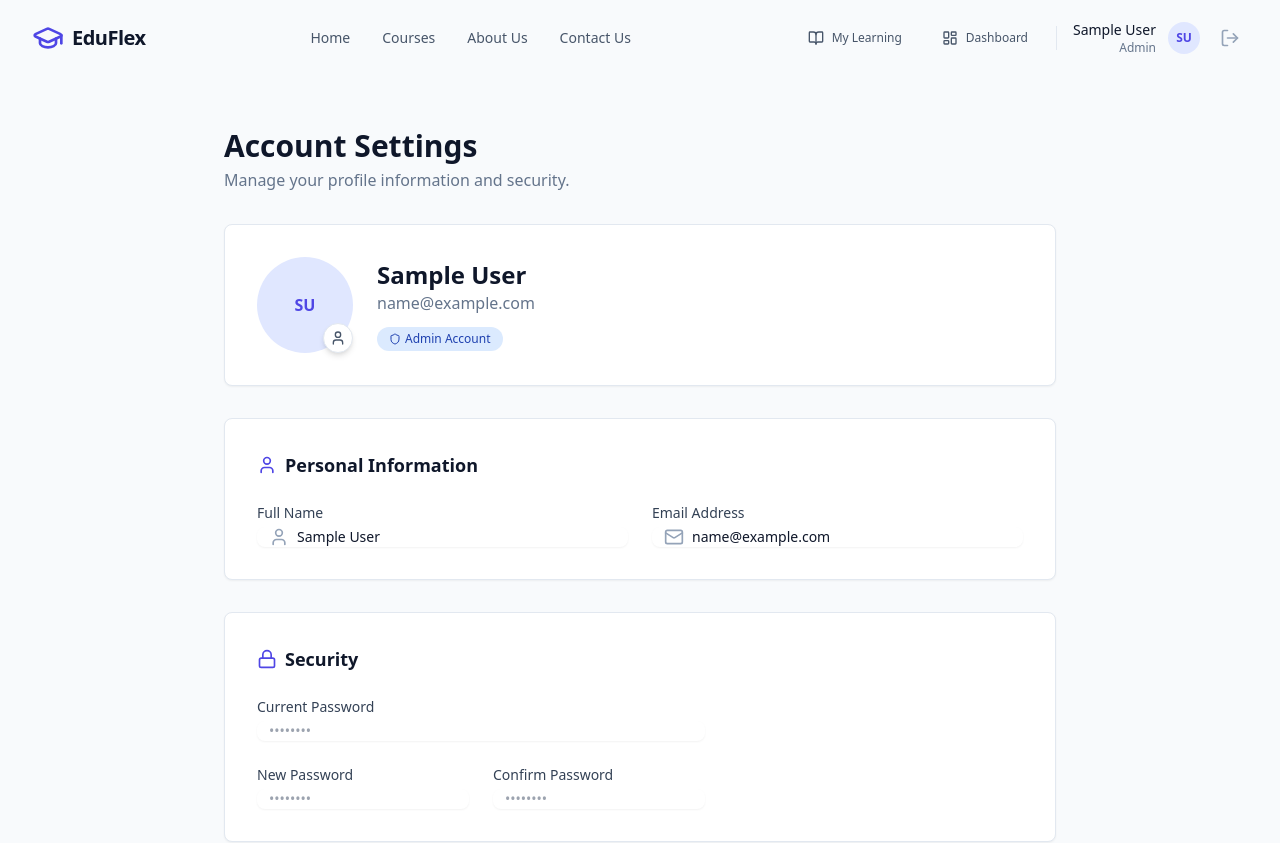
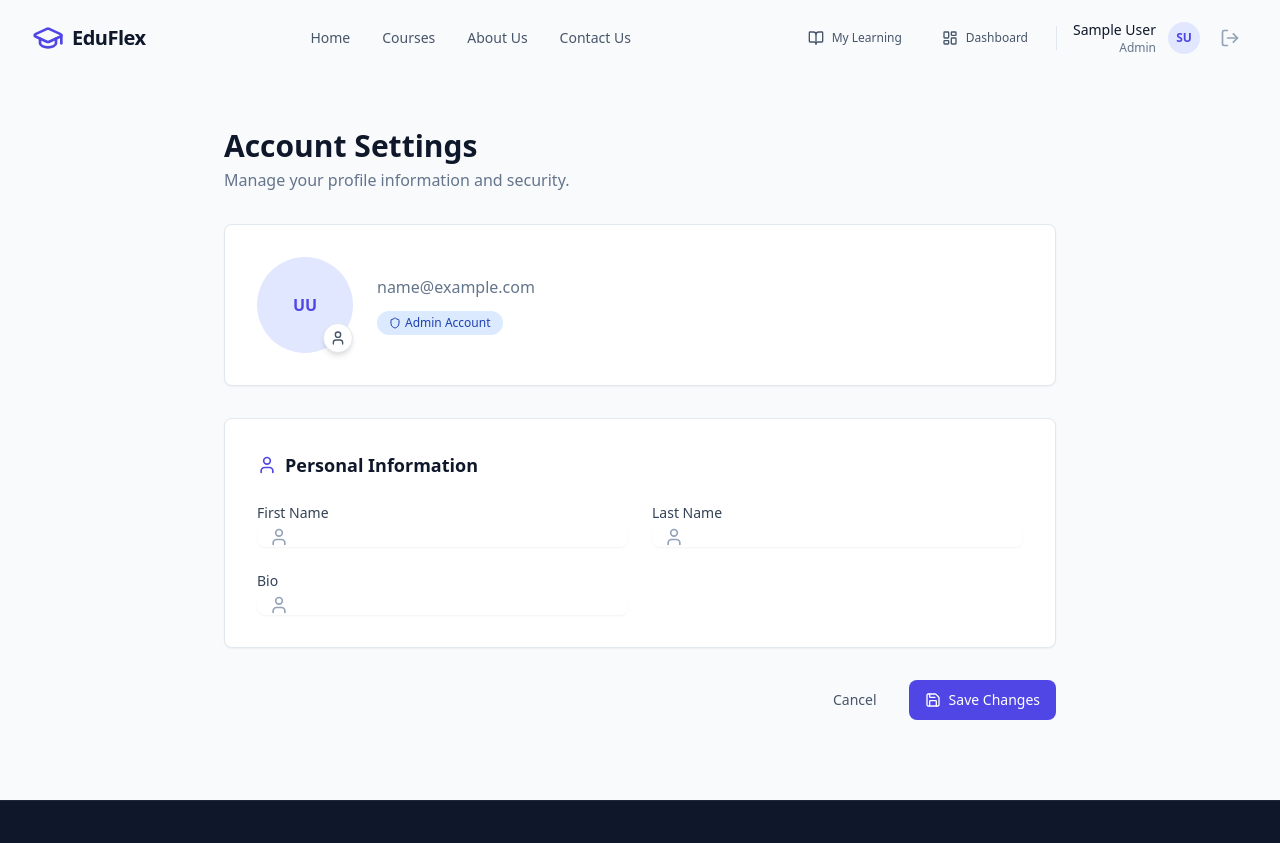
Before and after one commit to ShamalIro/EduFlex, a React (Vite) app in the folder frontend/: page /profile in a window 1280 px wide. Shown: the top 843 px of the page. Built offline with nearby package versions, Linux system fonts and the light colour scheme; sample sign-in values are in the browser's storage.

Commit message:
feat: complete student dashboard and user profile

```diff
--- a/frontend/src/components/ui/Sidebar.jsx
+++ b/frontend/src/components/ui/Sidebar.jsx
@@ -1,5 +1,5 @@
 import React from 'react';
-import { NavLink, useLocation } from 'react-router-dom';
+import { NavLink, useLocation, useNavigate } from 'react-router-dom';
 import {
   LayoutDashboard,
   BookOpen,
@@ -18,6 +18,7 @@ import { Avatar } from './Avatar';
 export function Sidebar({ isOpen, onClose }) {
   const { user, logout } = useAuth();
   const location = useLocation();
+  const navigate = useNavigate();
 
   if (!user) return null;
 
@@ -110,7 +111,10 @@ export function Sidebar({ isOpen, onClose }) {
                 className="mr-3"
               />
               <div className="flex-1 min-w-0">
-                <p className="text-sm font-medium text-white truncate">
+                <p
+                  className="text-sm font-medium text-white truncate cursor-pointer hover:text-indigo-300"
+                  onClick={() => navigate('/profile')}
+                >
                   {user.first_name} {user.last_name}
                 </p>
                 <p className="text-xs text-slate-400 truncate capitalize">
--- a/frontend/src/components/ui/TopBar.jsx
+++ b/frontend/src/components/ui/TopBar.jsx
@@ -1,10 +1,12 @@
 import React from 'react';
+import { useNavigate } from 'react-router-dom';
 import { Menu, Bell, Search } from 'lucide-react';
 import { useAuth } from '../../hooks/useAuth';
 import { Avatar } from './Avatar';
 
 export function TopBar({ title, onMenuClick }) {
   const { user } = useAuth();
+  const navigate = useNavigate();
 
   return (
     <header className="bg-white border-b border-slate-200 h-16 flex items-center justify-between px-4 lg:px-8 sticky top-0 z-30">
@@ -37,7 +39,12 @@ export function TopBar({ title, onMenuClick }) {
 
         {user && (
           <div className="flex items-center">
-            <Avatar name={`${user.first_name} ${user.last_name}`} src={user.avatar} size="sm" />
+            <div
+              className="cursor-pointer hover:opacity-80"
+              onClick={() => navigate('/profile')}
+            >
+              <Avatar name={`${user.first_name} ${user.last_name}`} src={user.avatar} size="sm" />
+            </div>
           </div>
         )}
       </div>
--- a/frontend/src/pages/authenticated/ProfilePage.jsx
+++ b/frontend/src/pages/authenticated/ProfilePage.jsx
@@ -1,5 +1,5 @@
 import React, { useState } from 'react';
-import { User, Mail, Lock, Save, Shield } from 'lucide-react';
+import { User, Save, Shield } from 'lucide-react';
 import { Navbar } from '../../components/shared/Navbar';
 import { Footer } from '../../components/shared/Footer';
 import { useAuth } from '../../hooks/useAuth';
@@ -8,25 +8,32 @@ import { Input } from '../../components/ui/Input';
 import { Avatar } from '../../components/ui/Avatar';
 import { Card } from '../../components/ui/Card';
 import { Badge } from '../../components/ui/Badge';
+import client from '../../api/client';
 
 export function ProfilePage() {
   const { user } = useAuth();
   const [isLoading, setIsLoading] = useState(false);
   const [formData, setFormData] = useState({
-    name: user?.name || '',
-    email: user?.email || '',
-    currentPassword: '',
-    newPassword: '',
-    confirmPassword: ''
+    first_name: user?.first_name || '',
+    last_name: user?.last_name || '',
+    bio: user?.bio || ''
   });
 
   const handleSave = async (e) => {
     e.preventDefault();
     setIsLoading(true);
-    // Simulate API call
-    await new Promise((resolve) => setTimeout(resolve, 1500));
-    setIsLoading(false);
-    // In a real app, we'd update the user context here
+    try {
+      await client.put('/users/profile', {
+        first_name: formData.first_name,
+        last_name: formData.last_name,
+        bio: formData.bio
+      });
+      alert('Profile updated successfully!');
+    } catch (error) {
+      alert('Failed to update profile');
+    } finally {
+      setIsLoading(false);
+    }
   };
 
   if (!user) return null;
@@ -50,7 +57,7 @@ export function ProfilePage() {
           <Card className="p-8 flex flex-col md:flex-row items-center gap-6">
             <div className="relative">
               <Avatar
-                name={user.name}
+                name={`${user.first_name} ${user.last_name}`}
                 src={user.avatar}
                 size="lg"
                 className="h-24 w-24 text-2xl" />
@@ -60,7 +67,7 @@ export function ProfilePage() {
               </button>
             </div>
             <div className="text-center md:text-left flex-1">
-              <h2 className="text-2xl font-bold text-slate-900">{user.name}</h2>
+              <h2 className="text-2xl font-bold text-slate-900">{user.first_name} {user.last_name}</h2>
               <p className="text-slate-500 mb-3">{user.email}</p>
               <Badge variant="info" className="capitalize px-3 py-1 text-sm">
                 <Shield className="h-3 w-3 mr-1 inline" />
@@ -78,76 +85,38 @@ export function ProfilePage() {
               </h3>
               <div className="grid md:grid-cols-2 gap-6">
                 <Input
-                  label="Full Name"
-                  value={formData.name}
+                  label="First Name"
+                  value={formData.first_name}
                   onChange={(e) =>
                   setFormData({
                     ...formData,
-                    name: e.target.value
+                    first_name: e.target.value
                   })
                   }
                   icon={User} />
 
                 <Input
-                  label="Email Address"
-                  type="email"
-                  value={formData.email}
+                  label="Last Name"
+                  value={formData.last_name}
                   onChange={(e) =>
                   setFormData({
                     ...formData,
-                    email: e.target.value
+                    last_name: e.target.value
                   })
                   }
-                  icon={Mail} />
+                  icon={User} />
 
-              </div>
-            </Card>
-
-            {/* Security */}
-            <Card className="p-8">
-              <h3 className="text-lg font-bold text-slate-900 mb-6 flex items-center">
-                <Lock className="h-5 w-5 mr-2 text-indigo-600" />
-                Security
-              </h3>
-              <div className="space-y-6 max-w-md">
                 <Input
-                  label="Current Password"
-                  type="password"
-                  placeholder="••••••••"
-                  value={formData.currentPassword}
+                  label="Bio"
+                  value={formData.bio}
                   onChange={(e) =>
                   setFormData({
                     ...formData,
-                    currentPassword: e.target.value
+                    bio: e.target.value
                   })
-                  } />
+                  }
+                  icon={User} />
 
-                <div className="grid md:grid-cols-2 gap-6">
-                  <Input
-                    label="New Password"
-                    type="password"
-                    placeholder="••••••••"
-                    value={formData.newPassword}
-                    onChange={(e) =>
-                    setFormData({
-                      ...formData,
-                      newPassword: e.target.value
-                    })
-                    } />
-
-                  <Input
-                    label="Confirm Password"
-                    type="password"
-                    placeholder="••••••••"
-                    value={formData.confirmPassword}
-                    onChange={(e) =>
-                    setFormData({
-                      ...formData,
-                      confirmPassword: e.target.value
-                    })
-                    } />
-
-                </div>
               </div>
             </Card>
 
```
Also changed, not shown: 2 other files (tests, documents, lock files or other folders).
